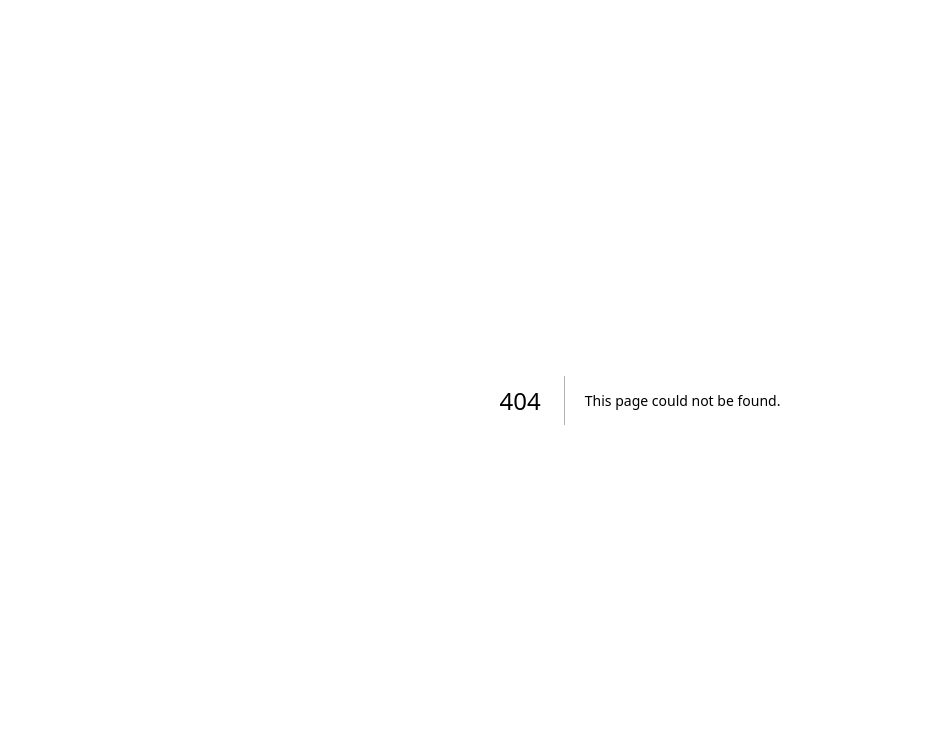
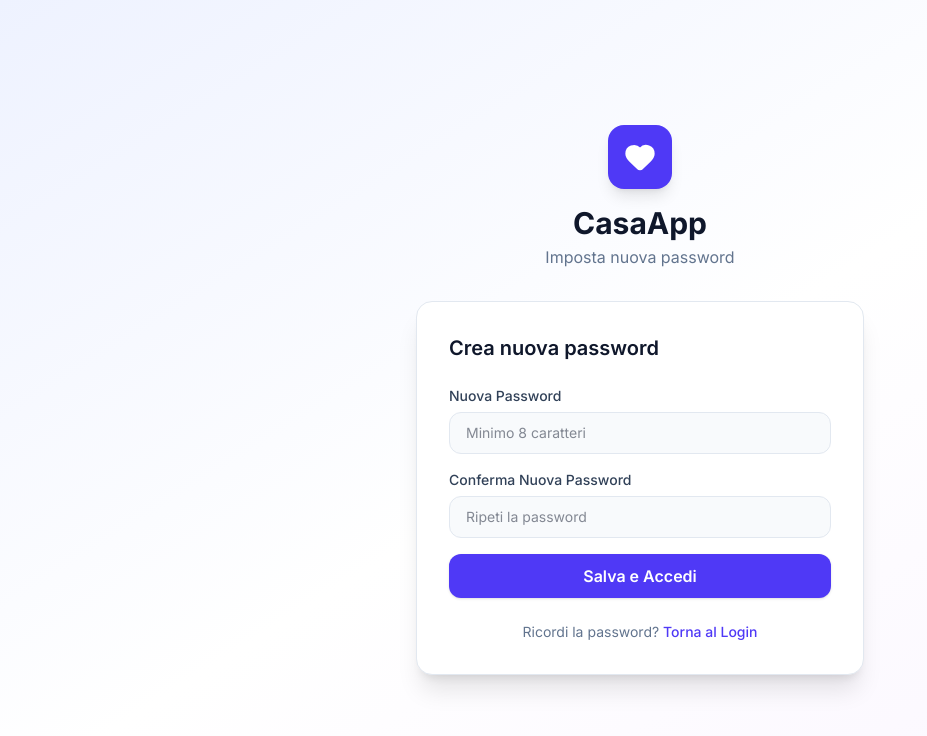
Before and after one commit to piantonimatteo99-code/casa-app, a Next.js app: page /reset-password in a window 1280 px wide. Before the commit this address had no page. Shown: the top 736 px of the page, without its empty margins (0-927 px from the left). Built offline with nearby package versions, Linux system fonts and the light colour scheme; no server answers.

Commit message:
feat(auth): add dedicated reset-password page

```diff
--- /dev/null
+++ b/src/app/(auth)/reset-password/page.tsx
@@ -0,0 +1,140 @@
+'use client';
+
+import { useState } from 'react';
+import { useRouter } from 'next/navigation';
+import Link from 'next/link';
+import { createClient } from '@/lib/supabase/client';
+import { Heart, Lock, CheckCircle2, Loader2 } from 'lucide-react';
+
+export default function ResetPasswordPage() {
+  const router = useRouter();
+  const supabase = createClient();
+  const [password, setPassword] = useState('');
+  const [confirmPassword, setConfirmPassword] = useState('');
+  const [loading, setLoading] = useState(false);
+  const [error, setError] = useState<string | null>(null);
+  const [success, setSuccess] = useState(false);
+
+  async function handleUpdatePassword(e: React.FormEvent) {
+    e.preventDefault();
+    setError(null);
+
+    if (password.length < 8) {
+      setError('La password deve avere almeno 8 caratteri.');
+      return;
+    }
+
+    if (password !== confirmPassword) {
+      setError('Le password non coincidono.');
+      return;
+    }
+
+    setLoading(true);
+
+    try {
+      const { error: updateError } = await supabase.auth.updateUser({
+        password: password,
+      });
+
+      if (updateError) {
+        setError(updateError.message);
+        setLoading(false);
+        return;
+      }
+
+      setSuccess(true);
+      setTimeout(() => {
+        router.push('/dashboard');
+        router.refresh();
+      }, 2000);
+    } catch (err: any) {
+      setError(err?.message || 'Errore durante l\'aggiornamento della password.');
+    } finally {
+      setLoading(false);
+    }
+  }
+
+  return (
+    <div className="min-h-screen flex items-center justify-center bg-gradient-to-br from-indigo-50 via-white to-purple-50 dark:from-slate-950 dark:via-slate-900 dark:to-indigo-950 px-4">
+      <div className="w-full max-w-md">
+        <div className="text-center mb-8">
+          <div className="inline-flex items-center justify-center w-16 h-16 rounded-2xl bg-indigo-600 shadow-lg mb-4">
+            <Heart className="w-8 h-8 text-white" fill="white" />
+          </div>
+          <h1 className="text-3xl font-bold text-slate-900 dark:text-white">CasaApp</h1>
+          <p className="text-slate-500 dark:text-slate-400 mt-1">Imposta nuova password</p>
+        </div>
+
+        <div className="bg-white dark:bg-slate-900 rounded-2xl shadow-xl border border-slate-200 dark:border-slate-800 p-8">
+          {success ? (
+            <div className="text-center space-y-4">
+              <CheckCircle2 className="w-12 h-12 text-emerald-500 mx-auto" />
+              <h2 className="text-xl font-bold text-slate-900 dark:text-white">Password aggiornata!</h2>
+              <p className="text-sm text-slate-500 dark:text-slate-400">
+                Reindirizzamento alla dashboard in corso...
+              </p>
+            </div>
+          ) : (
+            <>
+              <h2 className="text-xl font-semibold text-slate-900 dark:text-white mb-6">Crea nuova password</h2>
+
+              {error && (
+                <div className="mb-4 p-3 rounded-lg bg-rose-50 dark:bg-rose-950/30 border border-rose-200 dark:border-rose-800 text-rose-600 dark:text-rose-400 text-sm">
+                  {error}
+                </div>
+              )}
+
+              <form onSubmit={handleUpdatePassword} className="space-y-4">
+                <div>
+                  <label className="block text-sm font-medium text-slate-700 dark:text-slate-300 mb-1.5">
+                    Nuova Password
+                  </label>
+                  <input
+                    type="password"
+                    required
+                    minLength={8}
+                    value={password}
+                    onChange={(e) => setPassword(e.target.value)}
+                    placeholder="Minimo 8 caratteri"
+                    className="w-full px-4 py-2.5 rounded-xl border border-slate-200 dark:border-slate-700 bg-slate-50 dark:bg-slate-800 text-slate-900 dark:text-white text-sm focus:outline-none focus:ring-2 focus:ring-indigo-500"
+                  />
+                </div>
+
+                <div>
+                  <label className="block text-sm font-medium text-slate-700 dark:text-slate-300 mb-1.5">
+                    Conferma Nuova Password
+                  </label>
+                  <input
+                    type="password"
+                    required
+                    minLength={8}
+                    value={confirmPassword}
+                    onChange={(e) => setConfirmPassword(e.target.value)}
+                    placeholder="Ripeti la password"
+                    className="w-full px-4 py-2.5 rounded-xl border border-slate-200 dark:border-slate-700 bg-slate-50 dark:bg-slate-800 text-slate-900 dark:text-white text-sm focus:outline-none focus:ring-2 focus:ring-indigo-500"
+                  />
+                </div>
+
+                <button
+                  type="submit"
+                  disabled={loading}
+                  className="w-full py-2.5 px-4 rounded-xl bg-indigo-600 hover:bg-indigo-700 text-white font-semibold shadow-sm transition disabled:opacity-60 flex items-center justify-center gap-2"
+                >
+                  {loading && <Loader2 className="w-4 h-4 animate-spin" />}
+                  {loading ? 'Salvataggio...' : 'Salva e Accedi'}
+                </button>
+              </form>
+
+              <p className="text-center text-sm text-slate-500 dark:text-slate-400 mt-6">
+                Ricordi la password?{' '}
+                <Link href="/login" className="text-indigo-600 dark:text-indigo-400 font-medium hover:underline">
+                  Torna al Login
+                </Link>
+              </p>
+            </>
+          )}
+        </div>
+      </div>
+    </div>
+  );
+}
```
